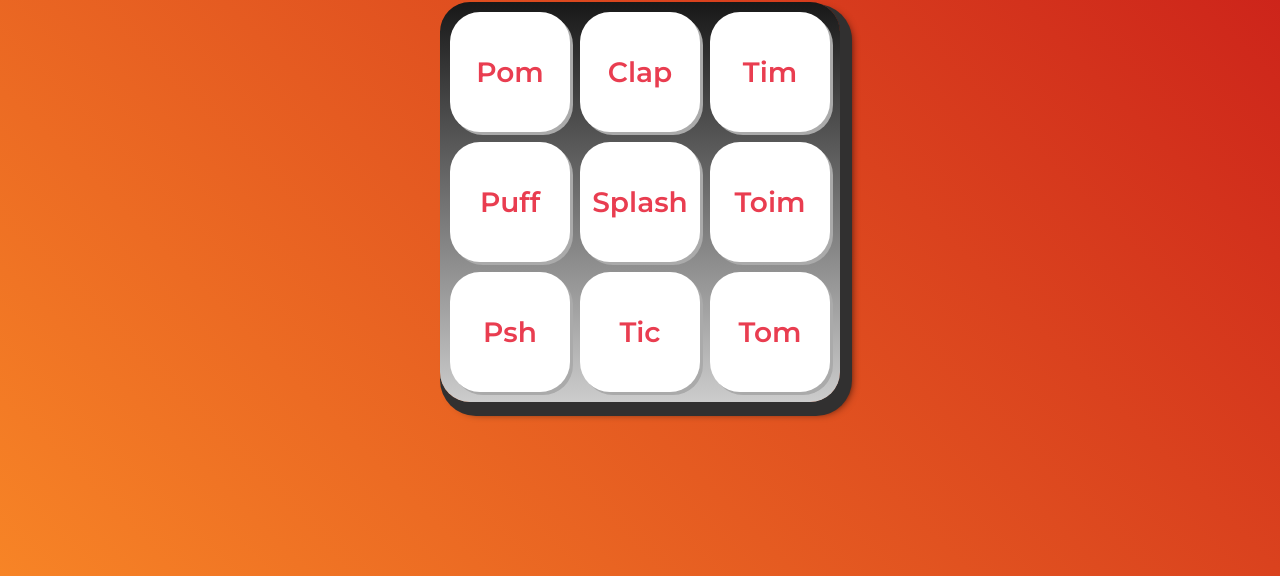
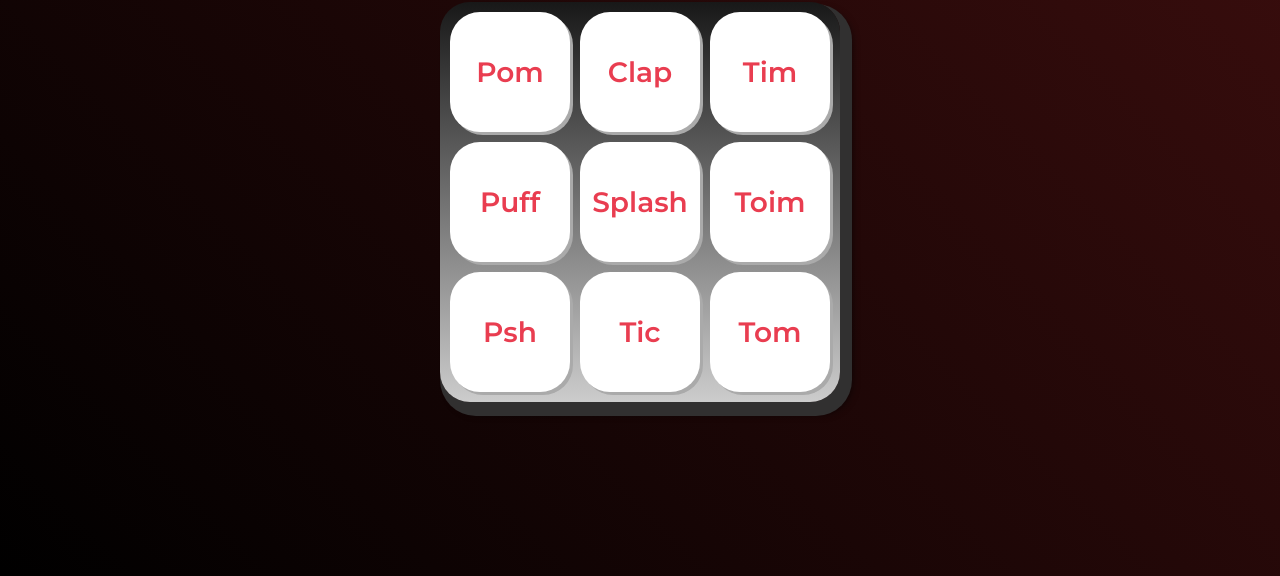
Before and after one commit to edbronson/BateriaMidi, a plain HTML site: page index.html in a window 1280 px wide. Shown: the part 224-800 px from the top of the page. Drawn offline with Linux system fonts and the light colour scheme.

Commit message:
mudança de background

```diff
--- a/css/estilos.css
+++ b/css/estilos.css
@@ -8,7 +8,7 @@
 
 body {
   align-items: center;
-  background: linear-gradient(45deg, #f78426 0%,#c81919 100%);
+  background: linear-gradient(45deg, #000000 0%,#3d0e0e 100%);
   display: flex;
   justify-content: center;
   flex-direction: column;
```
Also changed, not shown: css/img/fundo.jpg (added).
